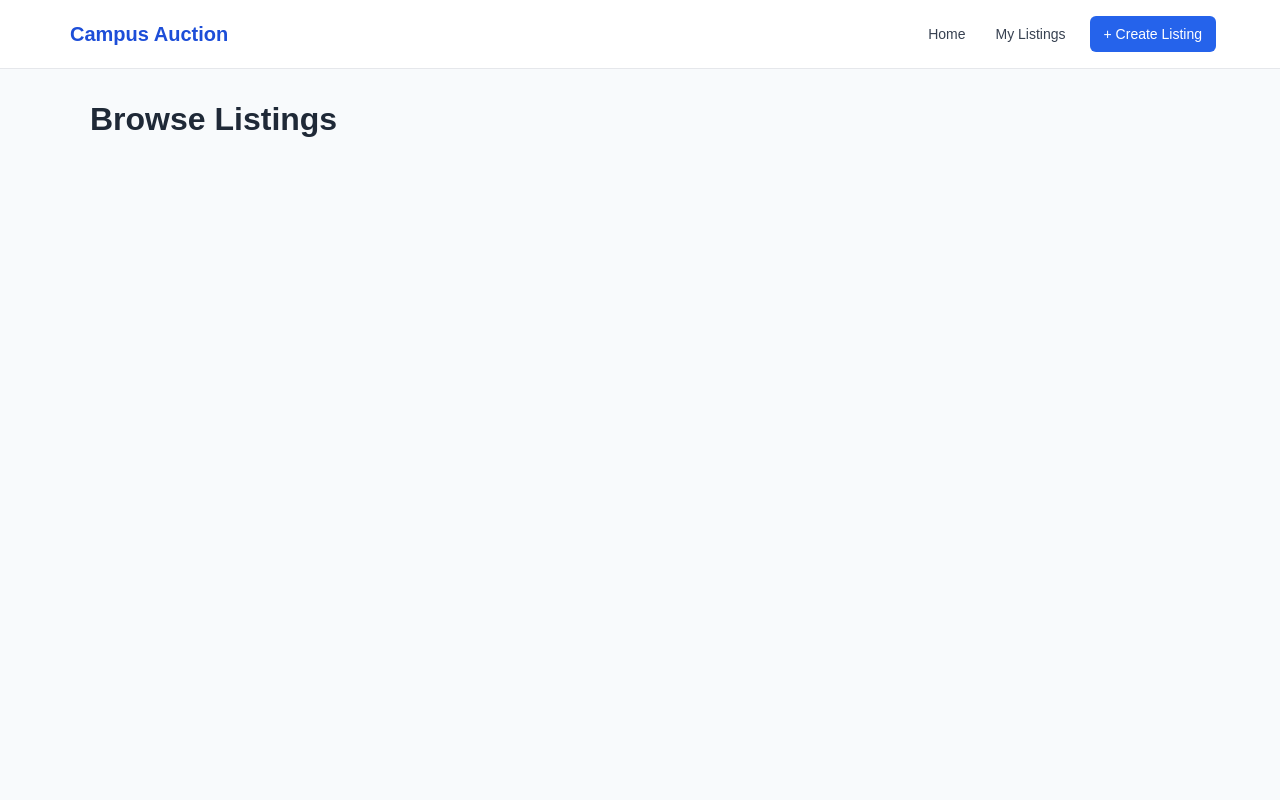
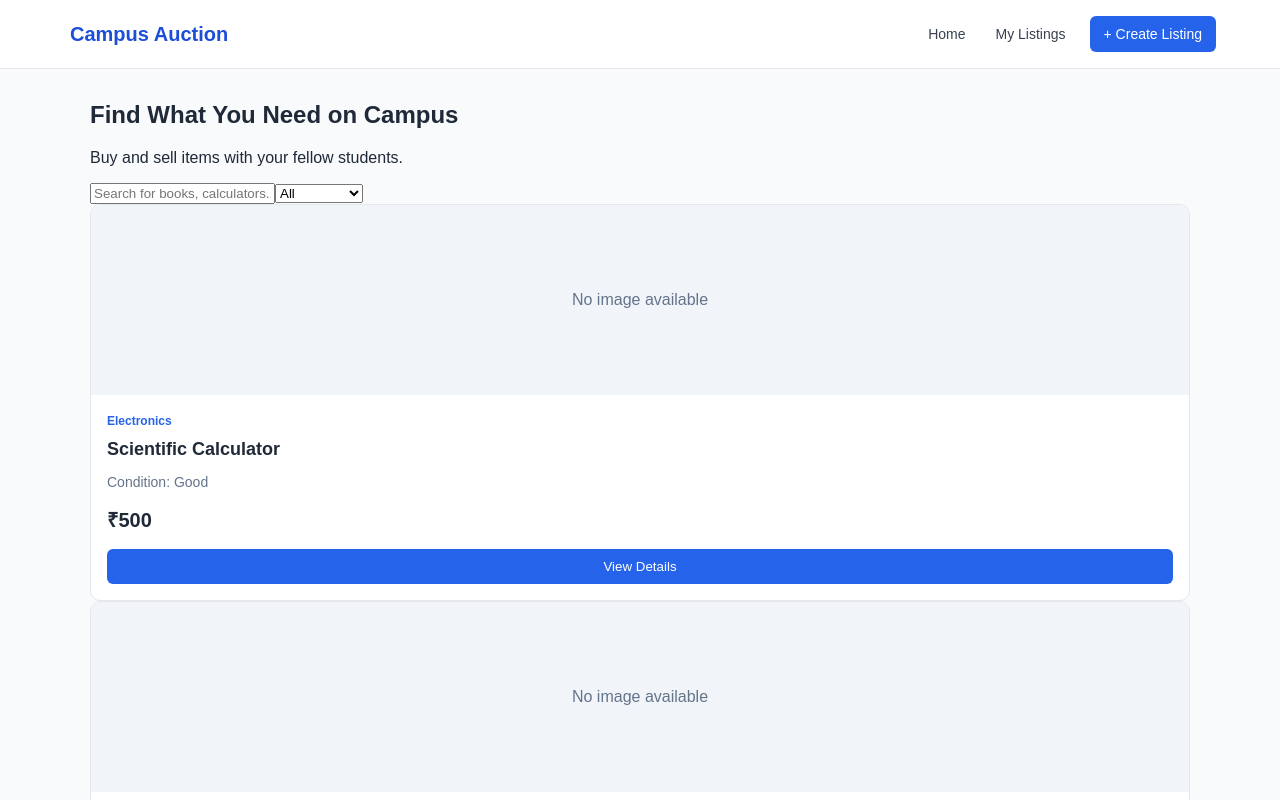
Before and after one commit to kishoreanandr/campus-auction-the-cloud-company, a React (Vite) app in the folder frontend/campus-auction-frontend/: page / in a window 1280 px wide. Shown: the top 800 px of the page. Built offline with nearby package versions, Linux system fonts and the light colour scheme.

Commit message:
Seacrhing and filtering with temp data

```diff
--- a/frontend/campus-auction-frontend/src/App.jsx
+++ b/frontend/campus-auction-frontend/src/App.jsx
@@ -1,25 +1,35 @@
-import { useState } from 'react'
+
+import { useState } from "react";
 import Navbar from "./components/Navbar";
-
-import './App.css'
+import Home from "./pages/Home";
+import "./App.css";
 
 function App() {
-    const [currentPage, setCurrentPage] = useState("home");
+  const [currentPage, setCurrentPage] = useState("home");
+
+  function handleViewListing(listingId) {
+    alert("You selected listing ID: " + listingId);
+  }
 
   return (
     <>
       <Navbar onNavigate={setCurrentPage} />
 
       <main className="page-content">
-        <h1>
-          {currentPage === "home" && "Browse Listings"}
-          {currentPage === "my-listings" && "My Listings"}
-          {currentPage === "create" && "Create a Listing"}
-        </h1>
+        {currentPage === "home" && (
+          <Home onViewListing={handleViewListing} />
+        )}
+
+        {currentPage === "my-listings" && (
+          <h1>My Listings</h1>
+        )}
+
+        {currentPage === "create" && (
+          <h1>Create a Listing</h1>
+        )}
       </main>
-
     </>
-  )
+  );
 }
 
 export default App;
--- /dev/null
+++ b/frontend/campus-auction-frontend/src/pages/Home.jsx
@@ -0,0 +1,110 @@
+
+import { useState } from "react";
+import ListingCard from "../components/ListingCard";
+
+const sampleListings = [
+  {
+    id: 1,
+    title: "Scientific Calculator",
+    category: "Electronics",
+    itemCondition: "Good",
+    startingPrice: 500,
+    currentHighestBid: null,
+    image: "",
+  },
+  {
+    id: 2,
+    title: "Engineering Drawing Kit",
+    category: "Stationery",
+    itemCondition: "Like New",
+    startingPrice: 250,
+    currentHighestBid: 300,
+    image: "",
+  },
+  {
+    id: 3,
+    title: "Data Structures Textbook",
+    category: "Books",
+    itemCondition: "Good",
+    startingPrice: 200,
+    currentHighestBid: null,
+    image: "",
+  },
+  {
+    id: 4,
+    title: "Cycle",
+    category: "Transport",
+    itemCondition: "Used",
+    startingPrice: 1500,
+    currentHighestBid: null,
+    image: "",
+  },
+];
+
+function Home({ onViewListing }) {
+  const [search, setSearch] = useState("");
+  const [category, setCategory] = useState("All");
+
+  const categories = [
+    "All",
+    "Electronics",
+    "Stationery",
+    "Books",
+    "Transport",
+  ];
+
+  const filteredListings = sampleListings.filter((listing) => {
+    const matchesSearch =
+      listing.title.toLowerCase().includes(search.toLowerCase());
+
+    const matchesCategory =
+      category === "All" || listing.category === category;
+
+    return matchesSearch && matchesCategory;
+  });
+
+  return (
+    <section className="home-page">
+      <div className="home-header">
+        <h1>Find What You Need on Campus</h1>
+        <p>Buy and sell items with your fellow students.</p>
+      </div>
+
+      <div className="listing-filters">
+        <input
+          type="text"
+          placeholder="Search for books, calculators..."
+          value={search}
+          onChange={(event) => setSearch(event.target.value)}
+        />
+
+        <select
+          value={category}
+          onChange={(event) => setCategory(event.target.value)}
+        >
+          {categories.map((item) => (
+            <option key={item} value={item}>
+              {item}
+            </option>
+          ))}
+        </select>
+      </div>
+
+      <div className="listing-grid">
+        {filteredListings.length > 0 ? (
+          filteredListings.map((listing) => (
+            <ListingCard
+              key={listing.id}
+              listing={listing}
+              onView={onViewListing}
+            />
+          ))
+        ) : (
+          <p>No listings found. Try another search.</p>
+        )}
+      </div>
+    </section>
+  );
+}
+
+export default Home;
```
Also changed, not shown: frontend/campus-auction-frontend/src/services/listingservices.js (added, +24 -0 lines).
